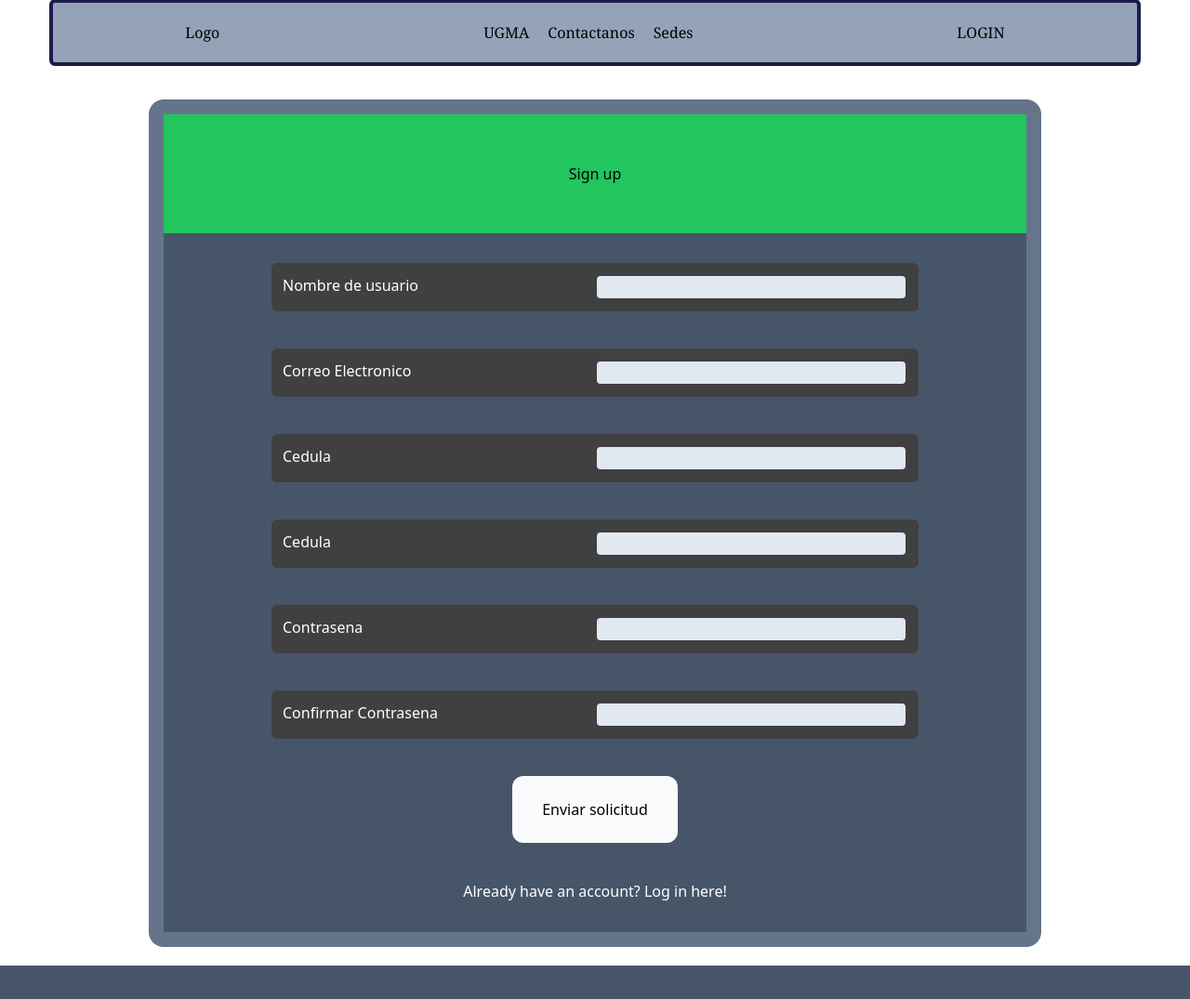
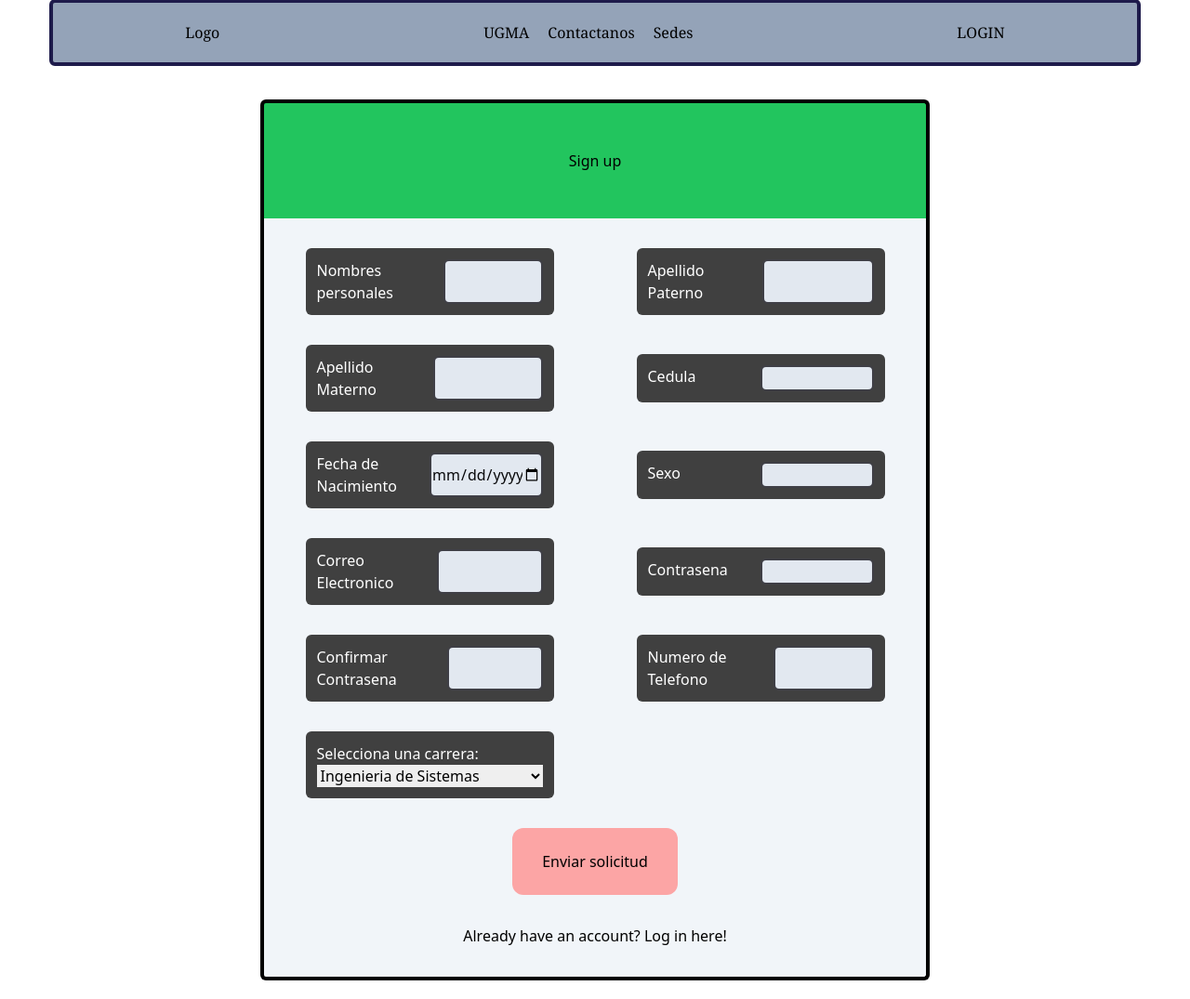
Before and after one commit to MoralesMortales/Terna-Project-Django, a Django app: page /signup in a window 1280 px wide. Shown: the part 21-1096 px from the top of the page at 93% size. Before the commit the page ends 1060 px from the top, so only its background shows below. Run offline with Django 5.2, Linux system fonts and the light colour scheme; data comes from the database, SQL or seed files in the repository; some libraries are stand-ins or nearby versions.

Commit message:
linked data

```diff
--- a/TernaApp/forms.py
+++ b/TernaApp/forms.py
@@ -1,3 +1,9 @@
+
+from django.contrib.auth.models import User
 from django import forms
-from django.contrib.auth.models import User
-from . import models
+from .models import Carrera
+
+class CarreraForm(forms.ModelForm):
+    class Meta:
+        model = Carrera
+        fields = ['codigo', 'nombre', 'duracion']
--- a/TernaApp/models.py
+++ b/TernaApp/models.py
@@ -7,9 +7,13 @@ class Carrera(models.Model):
     nombre = models.CharField(max_length = 50)
     duracion = models.PositiveSmallIntegerField(default = 5)
 
+    def __str__(self):
+        txt = "{0}"
+        return txt.format(self.nombre)
 class Estudiante(models.Model):
     cedula = models.CharField(max_length=8, primary_key=True)
-    nombres = models.CharField(max_length=60)
+    telefono = models.CharField(max_length=13, blank=True)
+    nombre = models.CharField(max_length=60)
     apellidoPaterno = models.CharField(max_length=30, blank=True)
     apellidoMaterno = models.CharField(max_length=30, blank=True)
     fechaNacimiento = models.DateField(default='2000-01-01')
@@ -26,9 +30,10 @@ class Estudiante(models.Model):
     carrera = models.ForeignKey(Carrera, null = False, blank = True, on_delete=models.CASCADE)
 
     vigencia = models.BooleanField(default=True)
+
     def nombreCompleto(self):
         txt = "{0} {1} {2}"
-        return txt.format(self.nombres,self.apellidoPaterno,self.apellidoMaterno)
+        return txt.format(self.nombre,self.apellidoPaterno,self.apellidoMaterno)
 
     def __str__(self):
 
--- a/TernaApp/views.py
+++ b/TernaApp/views.py
@@ -1,18 +1,12 @@
-from django.shortcuts import redirect, render
+from django.shortcuts import get_object_or_404, redirect, render
 from django.views.generic import TemplateView
 from django.conf import settings
-
-from django.http import HttpResponseRedirect
+from .forms import CarreraForm
 from django.contrib.auth.models import Group
-
-from .models import Estudiante, Materia, Matricula
-
+from .models import Estudiante, Carrera
 from django.contrib.auth.models import User
 from django.contrib import messages
-
 from django.contrib.auth import logout, login, authenticate
-
-
 from django.core.mail import send_mail
 
 
@@ -53,33 +47,36 @@ def logOut(request):
 def signUp(request):
 
     if request.method == "POST":
-
+        form = CarreraForm(request.POST)
+        if form.is_valid():
+            form.save()
         username = request.POST['username']
+        pname = request.POST['pname']
+        mname = request.POST['mname']
         email = request.POST['email']
         password = request.POST['password']
         password_conf = request.POST['password_conf']
         cedula = request.POST['cedula']
-        carrera_id = request.POST['idcarrera'] #esto debe ser fk
+        fnaci = request.POST['fnaci']
+        tlfn = request.POST['tlfn']
+        carrera_views= request.POST.get('carrera')
+        carrera_views = get_object_or_404(Carrera, pk=carrera_views)
 
-        if password == password_conf:
+        myuser = User.objects.create_user(username, email, password)
+        estudiante = Estudiante.objects.create(nombre=username,apellidoPaterno=pname,apellidoMaterno=mname,cedula=cedula,fechaNacimiento=fnaci,telefono=tlfn,carrera=carrera_views)
+        estudiante.user = myuser
+        myuser.username = username
+        myuser.email = email
+        myuser.save()
+        messages.success(request, "Congrats, you have signed up")
+        return redirect("Login")
 
-            myuser = User.objects.create_user(username, email, password)
-            estudiante = Estudiante.objects.create(cedula=cedula,carrera_id=carrera_id)
-            estudiante.user = myuser
-            myuser.username = username
-            myuser.email = email
+    else:
+        form = CarreraForm()
+        messages.error(request, 'Something went wrong')
 
-
-            myuser.save()
-
-            messages.success(request, "Congrats, you have signed up")
-
-            return redirect("Login")
-
-        else:
-          messages.error(request, 'Passwords do not match')
-          return render(request,'signup.html')
-    return render(request,"signup.html")
+    carreras = Carrera.objects.all()
+    return render(request, 'signup.html', {'form': form, 'carreras': carreras})
 
 def menuDefaultPage(request):
     return render(request, "menu.html")
--- a/templates/signup.html
+++ b/templates/signup.html
@@ -12,24 +12,35 @@
 <body class="bg-slate-400">
 
     {% block content %}
-    <div id="container" class="mx-auto my-5 flex flex-col items-center w-3/4">
+    <div id="container" class="">
+        <div id="container_box" class="flex justify-center mb-5 ">
 
-        <div id="box" class="flex justify-center flex-col items-cente bg-slate-500 rounded-2xl p-4 w-full">
-            <div id="title" class="flex  justify-center items-center bg-green-500 h-32">Sign up</div>
+            <div id="box" class="flex justify-center flex-col items-center w-3/4 ">
+
+                <div id="title"
+                    class="flex justify-center items-center bg-green-500 border-black border-4 border-b-0 rounded-tr-md rounded-tl-md h-32 w-3/4">
+                    <h1>Sign up</h1>
+                </div>
 
                 <form method="post" action="/signup"
-                class="flex items-center flex-col justify-around h-2/3 bg-slate-600 gap-10 py-8">
+                    class="mx-auto grid grid-cols-2  place-items-center gap-y-8 bg-slate-100  w-3/4 py-8 rounded-br-md rounded-bl-md border-black border-t-0 border-4">
                     {% csrf_token %}
 
                     <div id="userspace" class="rounded-md p-3 w-3/4 text-white bg-neutral-700 flex justify-between">
-                    <label for="">Nombre de usuario</label>
+                        <label for="">Nombres personales</label>
                         <input type="text" name="username" id="self_username"
                         class=" text-zinc-950 w-1/2 rounded-md bg-slate-200  border-zinc-700 border-2">
                     </div>
 
-                <div id="e-mail" class="rounded-md p-3 w-3/4 text-white bg-neutral-700 flex justify-between">
-                    <label for="">Correo Electronico</label>
-                    <input type="email" name="email" id="self-email"
+                    <div id="userspace" class="rounded-md p-3 w-3/4 text-white bg-neutral-700 flex justify-around">
+                        <label for="">Apellido Paterno</label>
+                        <input type="text" name="pname" id="self_user"
+                            class=" text-zinc-950 w-1/2 rounded-md bg-slate-200  border-zinc-700 border-2">
+                    </div>
+
+                    <div id="userspace" class="rounded-md p-3 w-3/4 text-white bg-neutral-700 flex justify-around">
+                        <label for="">Apellido Materno</label>
+                        <input type="text" name="mname" id="self_user"
                             class=" text-zinc-950 w-1/2 rounded-md bg-slate-200  border-zinc-700 border-2">
                     </div>
 
@@ -39,9 +50,21 @@
                             class=" text-zinc-950 w-1/2 rounded-md bg-slate-200  border-zinc-700 border-2">
                     </div>
 
-                <div id="idcarrera" class="rounded-md p-3 w-3/4 text-white bg-neutral-700 flex justify-between">
-                    <label for="">Cedula</label>
-                    <input type="number" name="idcarrera" id="self-email"
+                    <div id="fnaci" class="rounded-md p-3 w-3/4 text-white bg-neutral-700 flex justify-between">
+                        <label for="">Fecha de Nacimiento</label>
+                        <input type="date" name="fnaci" id="self-email"
+                            class=" text-zinc-950 w-1/2 rounded-md bg-slate-200  border-zinc-700 border-2">
+                    </div>
+
+                    <div id="sexo" class="rounded-md p-3 w-3/4 text-white bg-neutral-700 flex justify-between">
+                        <label for="">Sexo</label>
+                        <input type="555" name="cedula" id="self-email"
+                            class=" text-zinc-950 w-1/2 rounded-md bg-slate-200  border-zinc-700 border-2">
+                    </div>
+
+                    <div id="email" class="rounded-md p-3 w-3/4 text-white bg-neutral-700 flex justify-between">
+                        <label for="">Correo Electronico</label>
+                        <input type="email" name="email" id="self-email"
                             class=" text-zinc-950 w-1/2 rounded-md bg-slate-200  border-zinc-700 border-2">
                     </div>
 
@@ -57,47 +80,29 @@
                             class=" text-zinc-950 w-1/2 rounded-md bg-slate-200  border-zinc-700 border-2">
                     </div>
 
-
-
-                <!--
-                <div id="userspace" class="rounded-md p-3 w-3/4 text-white bg-neutral-700 flex justify-around">
-                    <label for="">Apellido Materno</label>
-                    <input type="text" name="user" id="self_user"
+                    <div id="tlfn" class="rounded-md p-3 w-3/4 text-white bg-neutral-700 flex justify-around">
+                        <label for="">Numero de Telefono</label>
+                        <input type="text" name="tlfn" id="self_user"
                             class=" text-zinc-950 w-1/2 rounded-md bg-slate-200  border-zinc-700 border-2">
                     </div>
 
-                <div id="userspace" class="rounded-md p-3 w-3/4 text-white bg-neutral-700 flex justify-around">
-                    <label for="">Cedula de Identidad</label>
-                    <input type="text" name="user" id="self_user"
-                        class=" text-zinc-950 w-1/2 rounded-md bg-slate-200  border-zinc-700 border-2">
+                    <div id="carrera_select"
+                        class="rounded-md p-3 w-1/2 text-white bg-neutral-700 flex flex-col justify-around w-3/4">
+                        <label for="id_carrera">Selecciona una carrera:</label>
+
+                        <select name="carrera" id="id_carrera" class="text-black">
+                            {% for carrera in carreras %}
+                            <option value="{{ carrera.pk }}">{{ carrera.nombre }}</option>
+                            {% endfor %}
+                        </select>
+
                     </div>
 
-                <div id="userspace" class="rounded-md p-3 w-3/4 text-white bg-neutral-700 flex justify-around">
-                    <label for="">Numero de Telefono</label>
-                    <input type="text" name="user" id="self_user"
-                        class=" text-zinc-950 w-1/2 rounded-md bg-slate-200  border-zinc-700 border-2">
-                </div>
-
-                <div id="userspace" class="rounded-md p-3 w-3/4 text-white bg-neutral-700 flex justify-around">
-                    <label for="">Correo Electronico</label>
-                    <input type="text" name="user" id="self_user"
-                        class=" text-zinc-950 w-1/2 rounded-md bg-slate-200  border-zinc-700 border-2">
-                </div>
-
-                <div id="userspace" class="rounded-md p-3 w-3/4 text-white bg-neutral-700 flex justify-around">
-                    <label for="">Carrera a Cursar</label>
-                    <select name="" id="" class="w-1/2 rounded-md text-black  border-whitflex justify-around">
-                        <option value="sistemas">Sistemas</option>
-                        <option value="informatica">Informatica</option>
-                        <option value="civil">Civil</option>
-                    </select>
-                </div> -->
-
                     <button type="submit"
-                    class="hover:bg-slate-400 hover:transition bg-slate-50 px-8 py-6 rounded-xl">Enviar
+                        class="hover:bg-slate-400 hover:transition bg-red-300 px-8 py-6 rounded-xl col-span-2">Enviar
                         solicitud</button>
 
-                <a class="text-white hover:text-yellow-600" href="{% url 'Login' %}">
+                    <a class="text-black hover:text-yellow-600 col-span-2" href="{% url 'Login' %}">
                         <h2>Already have an account? Log in here!</h2>
                     </a>
                 </form>
```
Also changed, not shown: templates/menu.html (+10 -4 lines), TernaApp/migrations/0008_rename_nombres_estudiante_nombre_estudiante_telefono_and_more.py (added), terna.db. Lines whose indentation alone changed are shown as unchanged.
